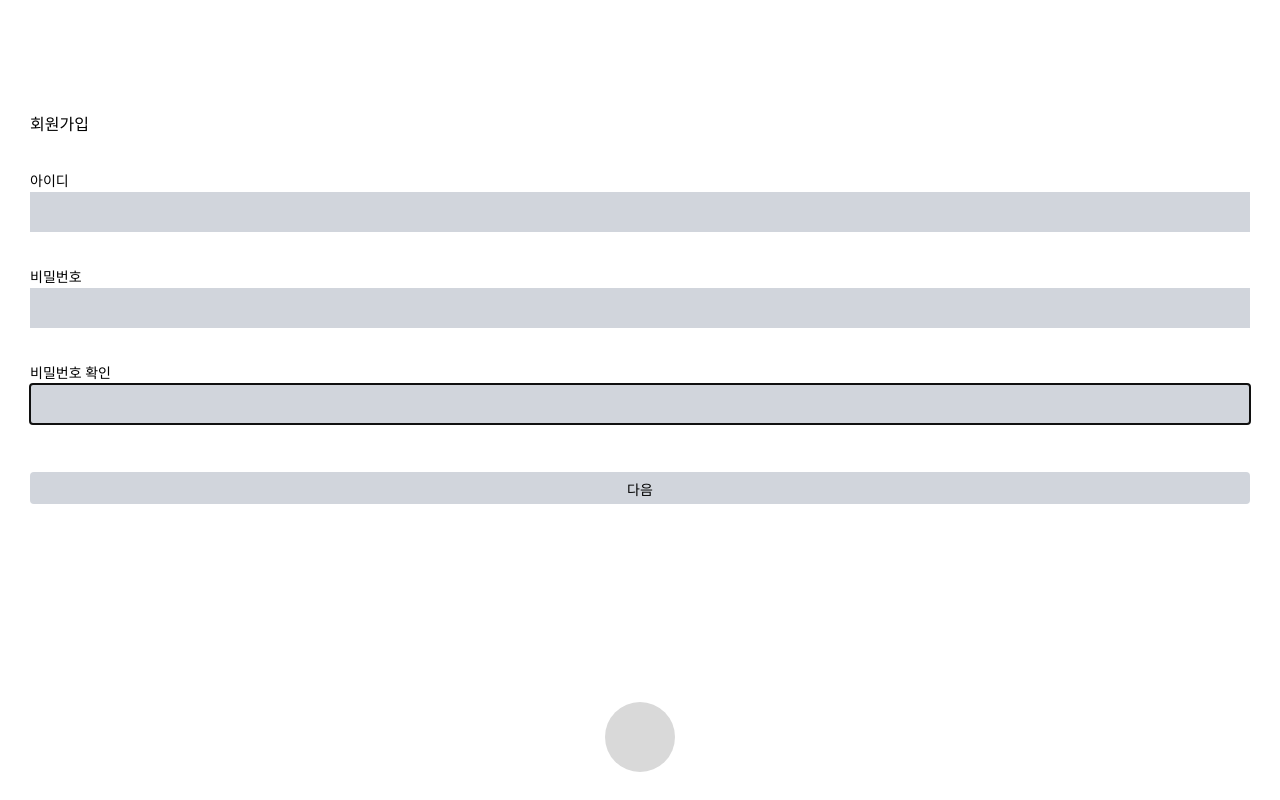
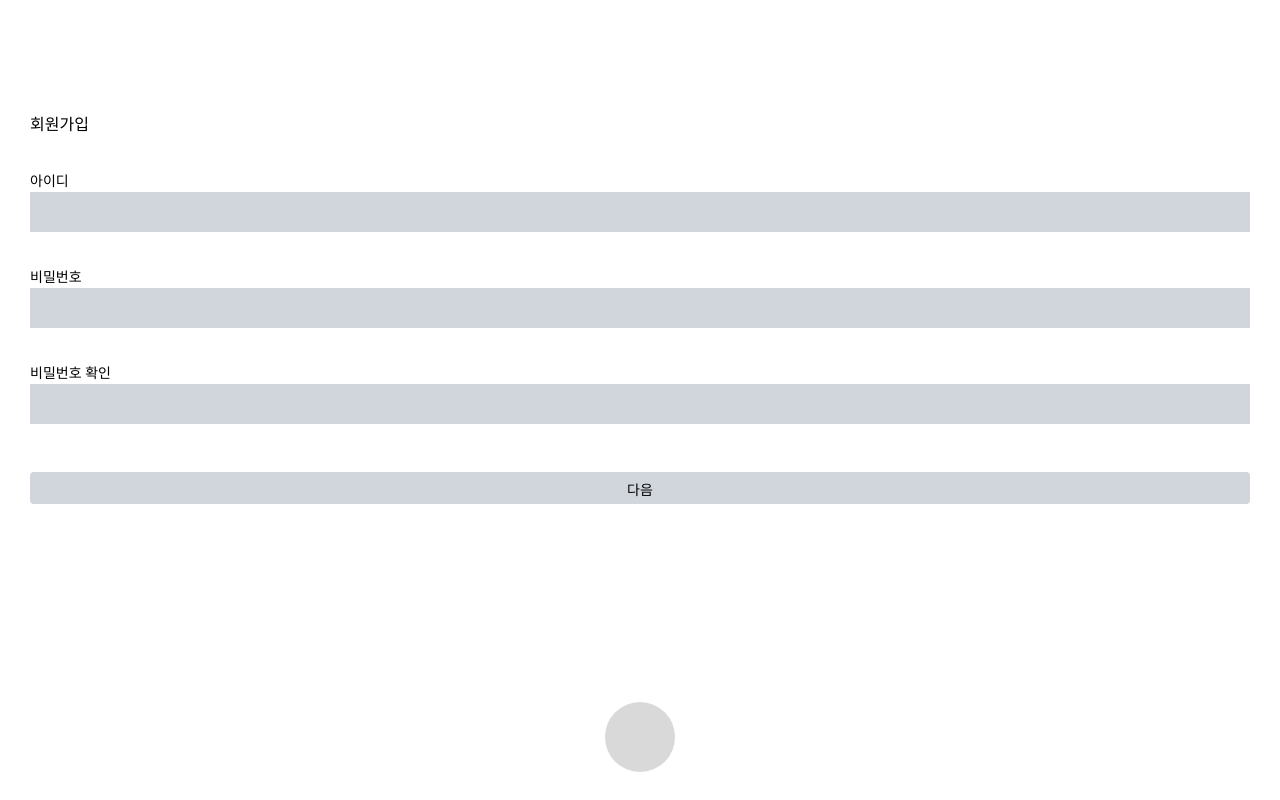
Before and after one commit to kdt-ful-class-three-group/poop, a React (Vite) app in the folder client/: page /Register in a window 1280 px wide. Built offline with nearby package versions, Linux system fonts and the light colour scheme.

Commit message:
autoFocus 옵션을 삭제함

```diff
--- a/client/src/components/Input.jsx
+++ b/client/src/components/Input.jsx
@@ -2,7 +2,7 @@ function Input({type, placeholder,name}) {
 
     return(
         <div>
-            <input className="bg-gray-300 h-10 w-full border-solid mb-8 p-2  "  autoFocus type={type} name={name} required  />
+            <input className="bg-gray-300 h-10 w-full border-solid mb-8 p-2" type={type} name={name} required  />
         </div>
     )
 }
```
